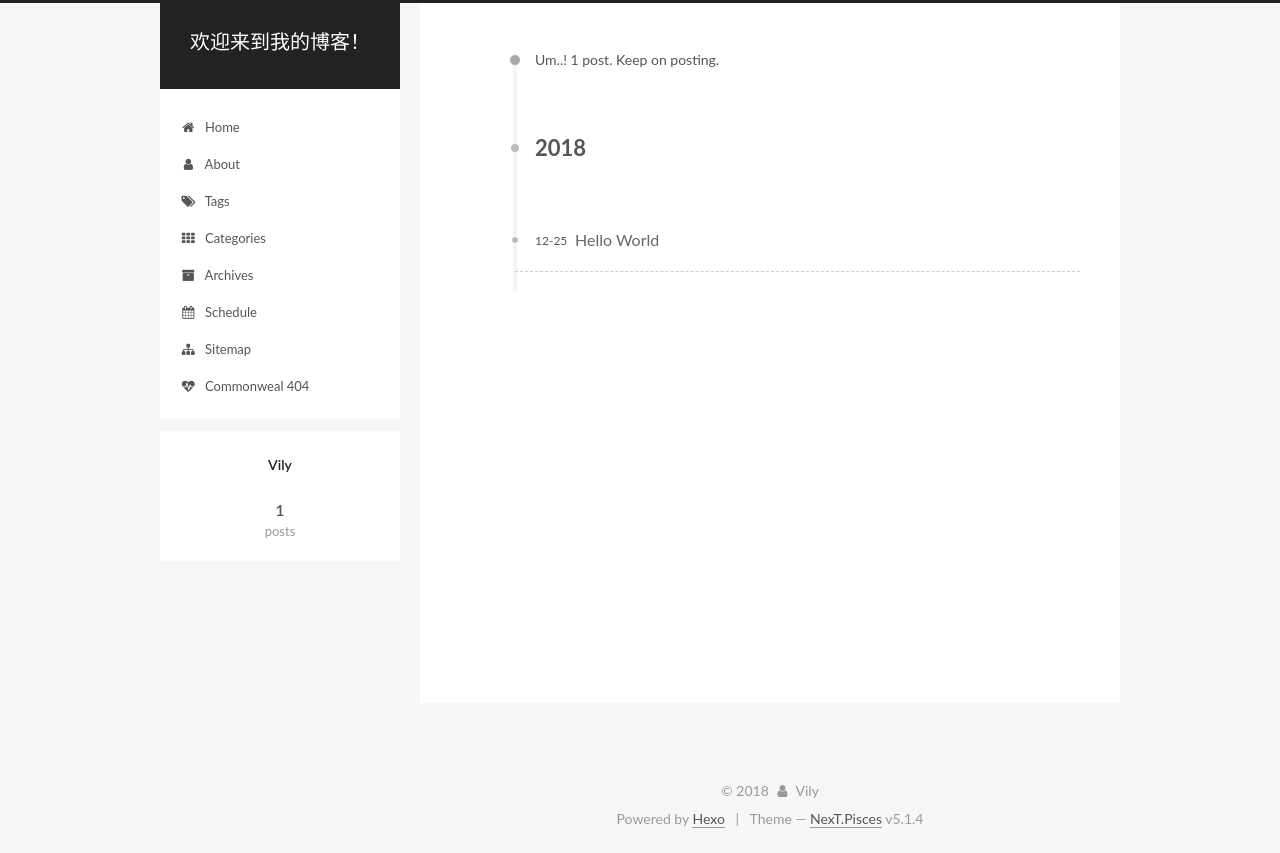
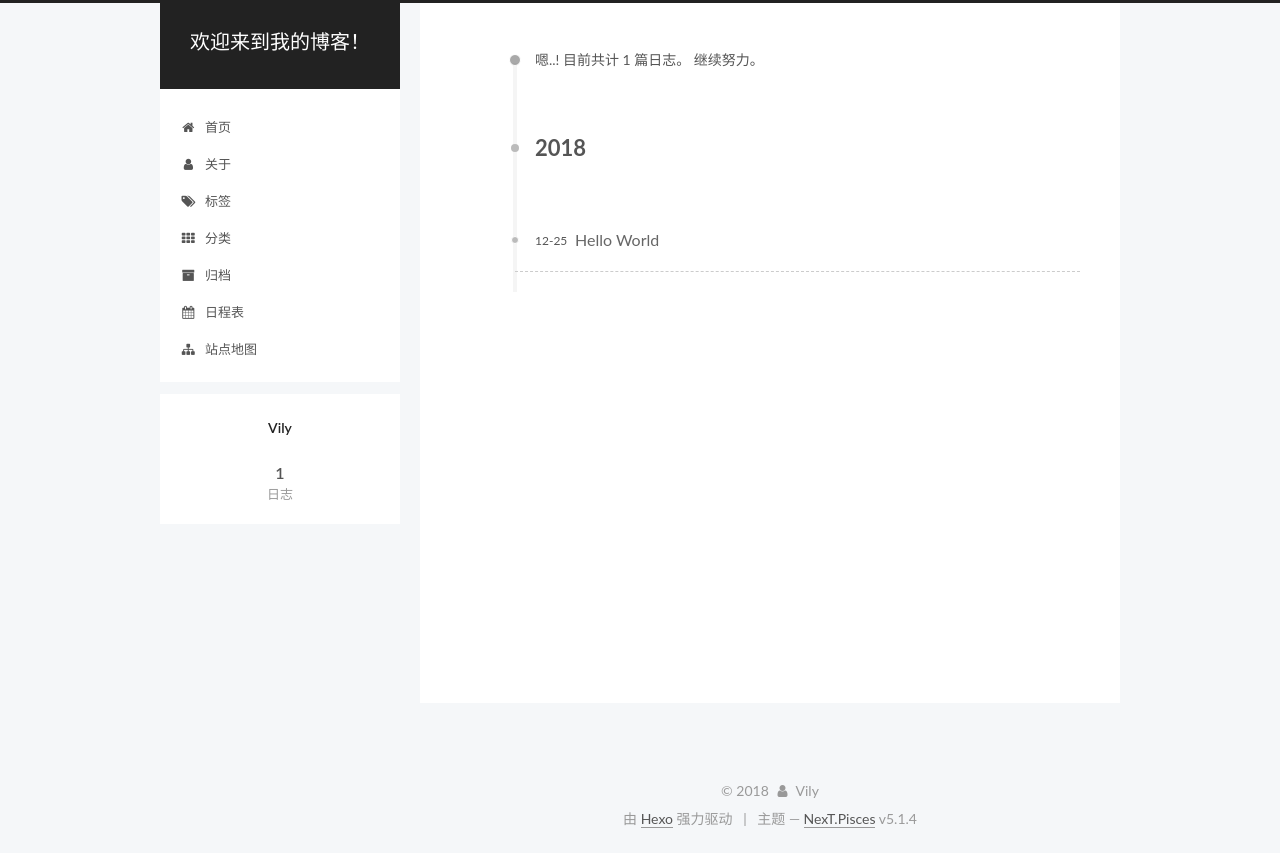
Before and after one commit to VilyEvlia/VilyEvlia.github.io, a plain HTML site: page archives/index.html in a window 1280 px wide. Drawn offline with Linux system fonts and the light colour scheme.

Commit message:
Site updated: 2018-12-26 00:40:26

```diff
--- a/archives/index.html
+++ b/archives/index.html
@@ -5,7 +5,7 @@
 
 
 
-<html class="theme-next pisces use-motion" lang="zh-CN">
+<html class="theme-next pisces use-motion" lang="zh-Hans">
 <head><meta name="generator" content="Hexo 3.8.0">
   <meta charset="UTF-8">
 <meta http-equiv="X-UA-Compatible" content="IE=edge">
@@ -83,7 +83,7 @@
 <meta property="og:title" content="欢迎来到我的博客！">
 <meta property="og:url" content="http://yoursite.com/archives/index.html">
 <meta property="og:site_name" content="欢迎来到我的博客！">
-<meta property="og:locale" content="zh-CN">
+<meta property="og:locale" content="zh-Hans">
 <meta name="twitter:card" content="summary">
 <meta name="twitter:title" content="欢迎来到我的博客！">
 
@@ -101,7 +101,7 @@
     motion: {"enable":true,"async":false,"transition":{"post_block":"fadeIn","post_header":"slideDownIn","post_body":"slideDownIn","coll_header":"slideLeftIn","sidebar":"slideUpIn"}},
     duoshuo: {
       userId: '0',
-      author: 'Author'
+      author: '博主'
     },
     algolia: {
       applicationID: '',
@@ -121,7 +121,7 @@
 
 
 
-  <title>Archive | 欢迎来到我的博客！</title>
+  <title>归档 | 欢迎来到我的博客！</title>
 
 
 
@@ -133,7 +133,7 @@
 
 </head>
 
-<body itemscope="" itemtype="http://schema.org/WebPage" lang="zh-CN">
+<body itemscope="" itemtype="http://schema.org/WebPage" lang="zh-Hans">
 
 
 
@@ -181,7 +181,7 @@
 
               <i class="menu-item-icon fa fa-fw fa-home"></i> <br>
 
-            Home
+            首页
           </a>
         </li>
 
@@ -191,7 +191,7 @@
 
               <i class="menu-item-icon fa fa-fw fa-user"></i> <br>
 
-            About
+            关于
           </a>
         </li>
 
@@ -201,7 +201,7 @@
 
               <i class="menu-item-icon fa fa-fw fa-tags"></i> <br>
 
-            Tags
+            标签
           </a>
         </li>
 
@@ -211,7 +211,7 @@
 
               <i class="menu-item-icon fa fa-fw fa-th"></i> <br>
 
-            Categories
+            分类
           </a>
         </li>
 
@@ -221,7 +221,7 @@
 
               <i class="menu-item-icon fa fa-fw fa-archive"></i> <br>
 
-            Archives
+            归档
           </a>
         </li>
 
@@ -231,7 +231,7 @@
 
               <i class="menu-item-icon fa fa-fw fa-calendar"></i> <br>
 
-            Schedule
+            日程表
           </a>
         </li>
 
@@ -241,17 +241,7 @@
 
               <i class="menu-item-icon fa fa-fw fa-sitemap"></i> <br>
 
-            Sitemap
-          </a>
-        </li>
-
-
-        <li class="menu-item menu-item-commonweal">
-          <a href="/404/" rel="section">
-
-              <i class="menu-item-icon fa fa-fw fa-heartbeat"></i> <br>
-
-            Commonweal 404
+            站点地图
           </a>
         </li>
 
@@ -287,7 +277,7 @@
 
 
 
-        Um..! 1 post. Keep on posting.
+        嗯..! 目前共计 1 篇日志。 继续努力。
       </span>
 
 
@@ -384,7 +374,7 @@
                 <a href="/archives/">
 
                   <span class="site-state-item-count">1</span>
-                  <span class="site-state-item-name">posts</span>
+                  <span class="site-state-item-name">日志</span>
                 </a>
               </div>
 
@@ -434,7 +424,7 @@
 </div>
 
 
-  <div class="powered-by">Powered by <a class="theme-link" target="_blank" href="https://hexo.io">Hexo</a></div>
+  <div class="powered-by">由 <a class="theme-link" target="_blank" href="https://hexo.io">Hexo</a> 强力驱动</div>
 
 
 
@@ -442,7 +432,7 @@
 
 
 
-  <div class="theme-info">Theme &mdash; <a class="theme-link" target="_blank" href="https://github.com/iissnan/hexo-theme-next">NexT.Pisces</a> v5.1.4</div>
+  <div class="theme-info">主题 &mdash; <a class="theme-link" target="_blank" href="https://github.com/iissnan/hexo-theme-next">NexT.Pisces</a> v5.1.4</div>
 
 
 
--- a/css/main.css
+++ b/css/main.css
@@ -1823,7 +1823,7 @@ pre .javascript .function {
   width: 4px;
   height: 4px;
   border-radius: 50%;
-  background: #040b45;
+  background: #38d0f6;
 }
 .links-of-blogroll {
   font-size: 13px;
```
Also changed, not shown: 2018/12/25/hello-world/index.html (+18 -28 lines), archives/2018/12/index.html (+16 -26 lines), archives/2018/index.html (+16 -26 lines), index.html (+16 -26 lines).
